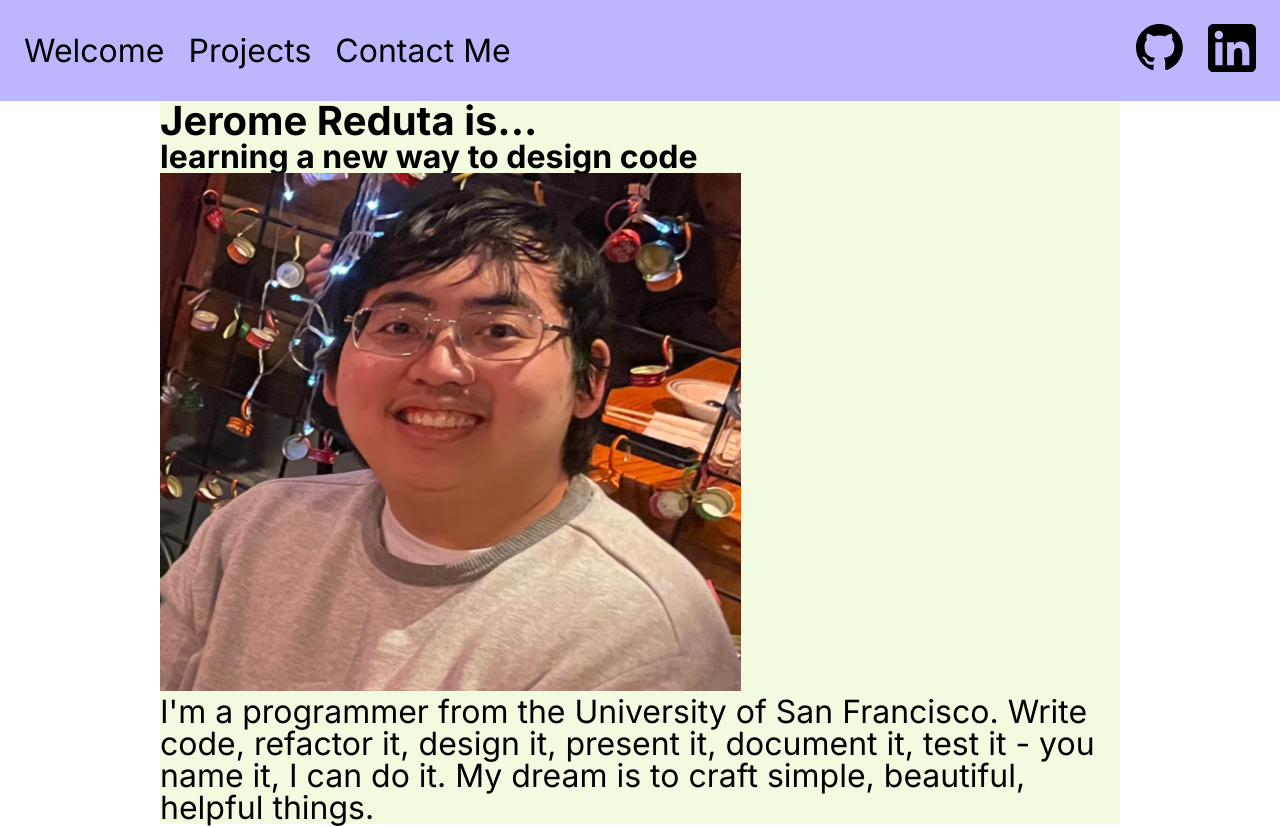
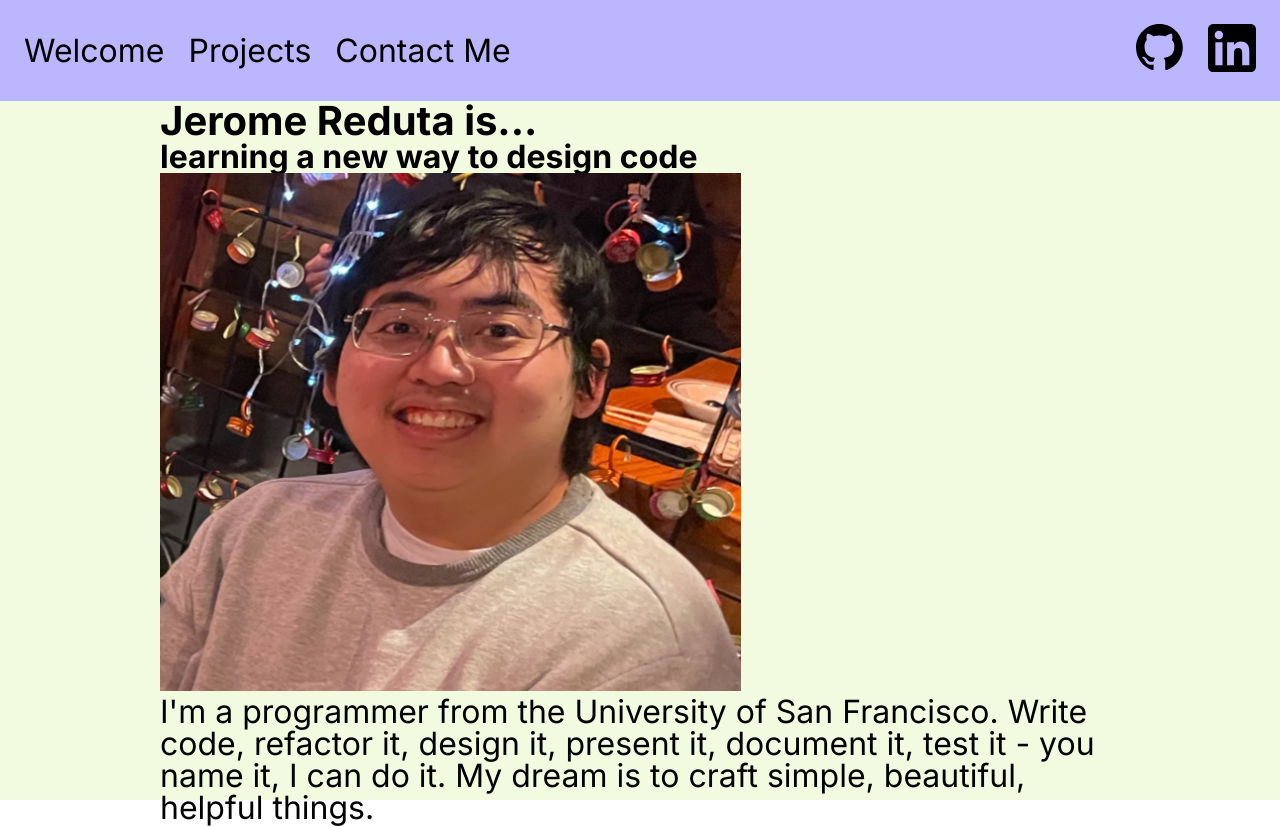
Before and after one commit to JeromeRReduta/Portfolio2025, a React (Vite) app: page / in a window 1280 px wide. Built offline with nearby package versions, Linux system fonts and the light colour scheme.

Commit message:
(change) forgot to set #root div to base color

```diff
--- a/src/shared/design/base.css
+++ b/src/shared/design/base.css
@@ -158,6 +158,7 @@ html {
         ".      main   .";
     grid-template-rows: min-content 1fr;
     grid-template-columns: 125fr 750fr 125fr;
+    background-color: var(--base);
 }
 
 header {
@@ -166,7 +167,6 @@ header {
 }
 
 main {
-    background-color: var(--base);
     grid-area: main;
 }
 
```
